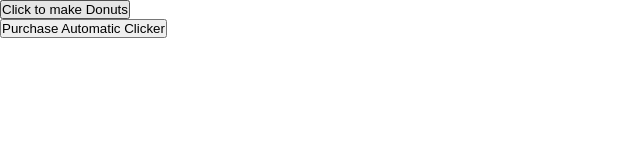
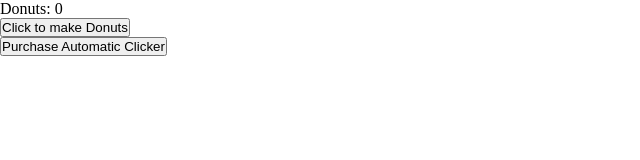
Before and after one commit to DaRonBurgess/Donut-Maker, a plain HTML site: page index.html in a window 1280 px wide. Shown: the whole page, without its empty margins (0-640 px from the left). Drawn offline with Linux system fonts and the light colour scheme.

Commit message:
broke code, trying to understand, got back

```diff
--- a/index.html
+++ b/index.html
@@ -15,6 +15,7 @@
     </header>
     <main class="main-container">
         <section class="manuel-donut-click">
+            <p class="donut-count">Donuts: 0</p>
             <button id="make-donuts">Click to make Donuts</button>
         </section>
         <section id="auto-donut-click">
```
Also changed, not shown: main.js (+4 -4 lines).
